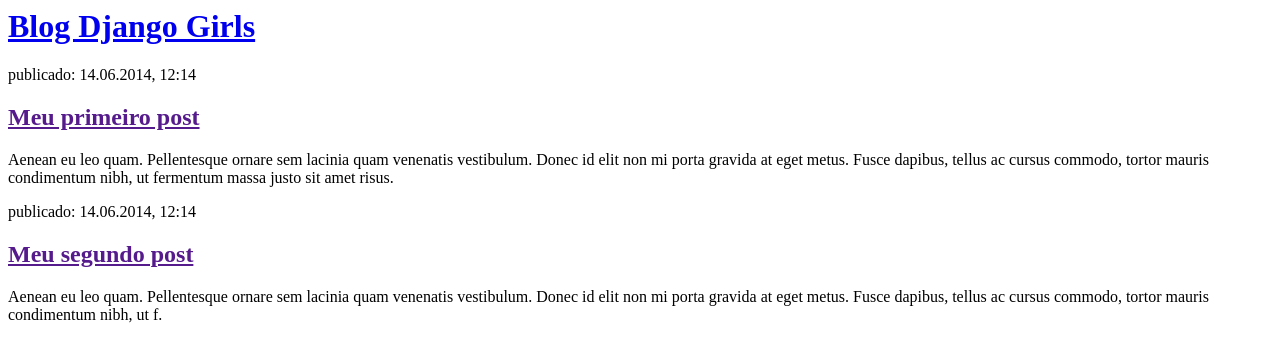
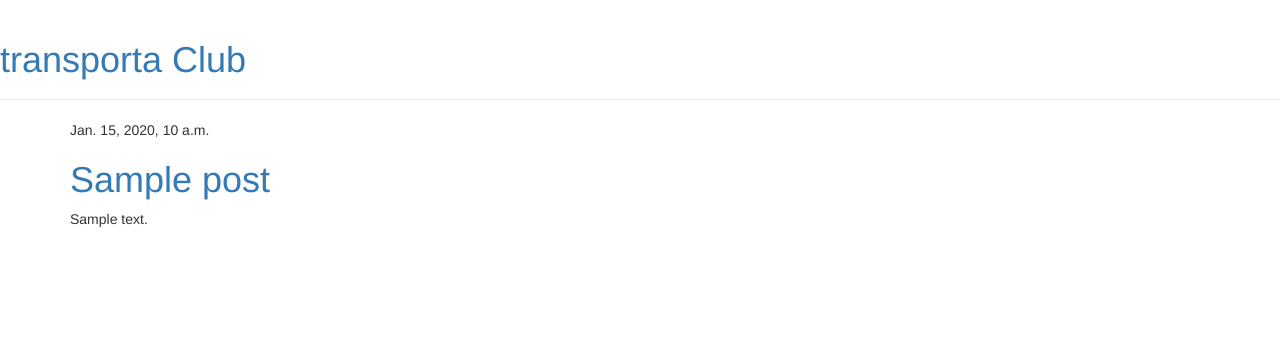
Before and after one commit to wwweslei/transporta_blog, a Django app: template blog/templates/blog/post_list.html in a window 1280 px wide. Shown: the top 362 px of the page. Run offline with Django 3.2, Linux system fonts and the light colour scheme; the template is opened without the code that fills it: values that come from a table or form of the project are taken from there, others are empty; tables that the repository leaves empty hold one stand-in row (values such as "Sample post"); some libraries are stand-ins or nearby versions.

Commit message:
first commit

```diff
--- /dev/null
+++ b/blog/templates/blog/base.html
@@ -0,0 +1,23 @@
+{% load static %}
+<html>
+    <head>
+        <title>Transporta club</title>
+        <link rel="stylesheet" href="//maxcdn.bootstrapcdn.com/bootstrap/3.2.0/css/bootstrap.min.css">
+        <link rel="stylesheet" href="//maxcdn.bootstrapcdn.com/bootstrap/3.2.0/css/bootstrap-theme.min.css">
+        <link href='//fonts.googleapis.com/css?family=Lobster&subset=latin,latin-ext' rel='stylesheet' type='text/css'>
+        <link rel="stylesheet" href="{% static 'css/blog.css' %}">
+    </head>
+   <body>
+    <div class="page-header">
+        <h1><a href="/">transporta Club</a></h1>
+    </div>
+    <div class="content container">
+        <div class="row">
+            <div class="col-md-8">
+            {% block content %}
+            {% endblock %}
+            </div>
+        </div>
+    </div>
+</body>
+</html>
--- a/blog/templates/blog/post_list.html
+++ b/blog/templates/blog/post_list.html
@@ -1,28 +1,13 @@
-<html>
+{% extends 'blog/base.html' %}
 
-<head>
-    <title>Blog Django Girls</title>
-</head>
-
-<body>
-    <div>
-        <h1><a href="/">Blog Django Girls</a></h1>
-    </div>
-
-    <div>
-        <p>publicado: 14.06.2014, 12:14</p>
-        <h2><a href="">Meu primeiro post</a></h2>
-        <p>Aenean eu leo quam. Pellentesque ornare sem lacinia quam venenatis vestibulum. Donec id elit non mi porta
-            gravida at eget metus. Fusce dapibus, tellus ac cursus commodo, tortor mauris condimentum nibh, ut fermentum
-            massa justo sit amet risus.</p>
-    </div>
-
-    <div>
-        <p>publicado: 14.06.2014, 12:14</p>
-        <h2><a href="">Meu segundo post</a></h2>
-        <p>Aenean eu leo quam. Pellentesque ornare sem lacinia quam venenatis vestibulum. Donec id elit non mi porta
-            gravida at eget metus. Fusce dapibus, tellus ac cursus commodo, tortor mauris condimentum nibh, ut f.</p>
-    </div>
-</body>
-
-</html>
+{% block content %}
+    {% for post in posts %}
+        <div class="post">
+            <div class="date">
+                {{ post.published_date }}
+            </div>
+            <h1><a href="">{{ post.title }}</a></h1>
+            <p>{{ post.text|linebreaksbr }}</p>
+        </div>
+    {% endfor %}
+{% endblock %}
--- a/blog/views.py
+++ b/blog/views.py
@@ -1,7 +1,9 @@
 from django.shortcuts import render
+from django.utils import timezone
 
-# Create your views here.
+from .models import Post
 
 
 def post_list(request):
-    return render(request, 'blog/post_list.html', {})
+    posts = Post.objects.filter(published_date__lte=timezone.now()).order_by('published_date')
+    return render(request, 'blog/post_list.html', {'posts': posts})
```
